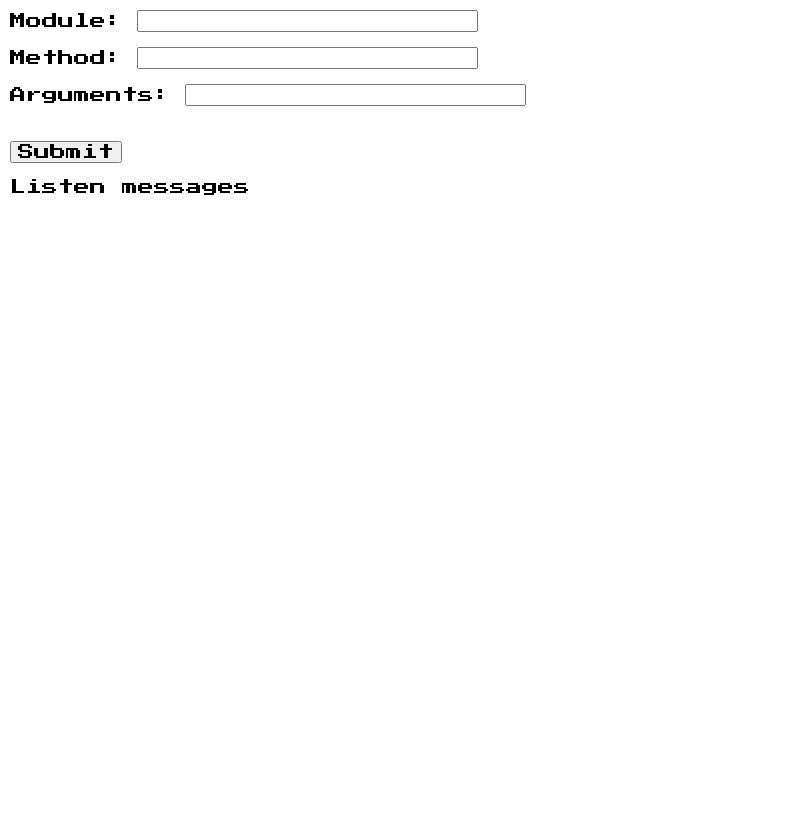
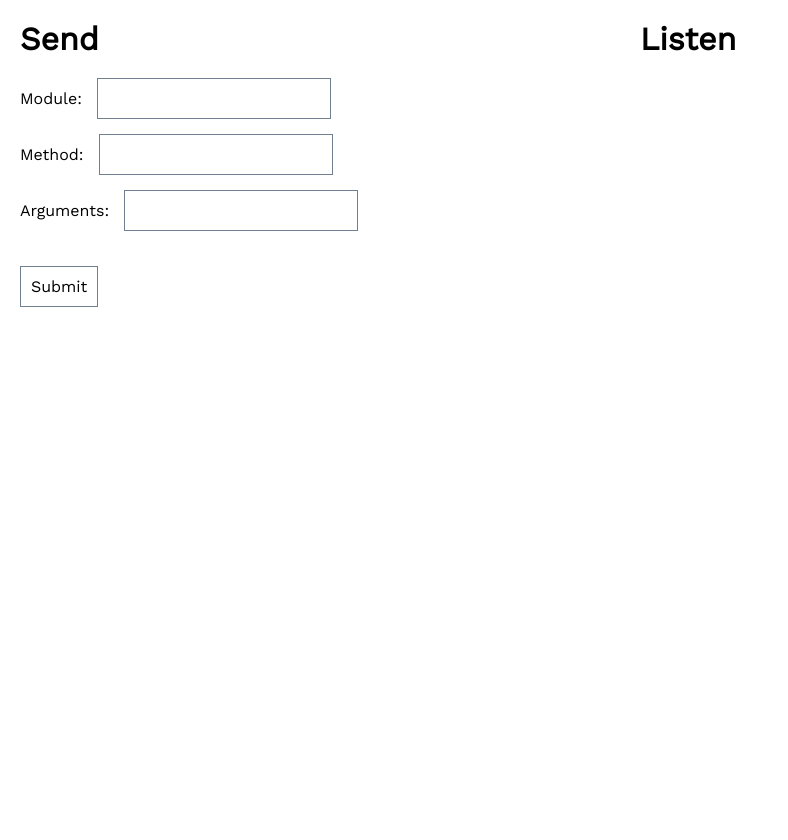
Before and after one commit to TJREVERB/groundstation, a Flask app: page / in a window 1280 px wide. Shown: the whole page, without its empty margins (0-788 px from the left). Before the commit the page ends 195 px from the top, so only its background shows below. Run offline with Flask 2, Linux system fonts and the light colour scheme.

Commit message:
Split CSS into separate file, vastly improve styling

```diff
--- a/functions.py
+++ b/functions.py
@@ -94,43 +94,50 @@ def generate_checksum(body: str):
     logger.debug('CHECKOUT :' + chr(sum1) + ";")
     return chr(sum1)
 
+
 class listen_class:
     def __init__(self, listenList):
         self.messageList = listenList
-        #self.messageList.append(messageList)
+        # self.messageList.append(messageList)
+
     def get_list(self):
         return self.messageList
+
     def reset_list(self):
         self.messageList = []
+
     def start_listen(self):
-        t1 = Thread(target = self.listen, args = ())
+        t1 = Thread(target=self.listen_test, args=())
         t1.daemon = True
         t1.start()
-    def listen_test(self):#FOR TESTING
+
+    def listen_test(self):  # FOR TESTING
         while True:
             message = input("What is your message?")
             self.messageList.append(message)
             print(self.messageList)
+
     def listen(self):
         UDP_IP = "127.0.0.1"
         RX_PORT = 5557
         while True:
-            msg_lstn = socket.socket(socket.AF_INET, socket.SOCK_DGRAM) # UDP
+            msg_lstn = socket.socket(socket.AF_INET, socket.SOCK_DGRAM)  # UDP
             msg_lstn.bind((UDP_IP, RX_PORT))
             ack, addr = msg_lstn.recvfrom(1024)
             #print (ack)
             time.sleep(1)
-            #REDUDANCY CHECK
+            # REDUDANCY CHECK
             if "to SATT4" in str(ack):
-                #getTime()
-                print ("RX: ", end="")
-                print (ack)
+                # getTime()
+                print("RX: ", end="")
+                print(ack)
                 self.messageList.append(ack)
-                #return(str(ack))
+                # return(str(ack))
             #print ("RX: " + get_time(), end="")
             #print (ack)
-            #print(ack)
-            #self.messageList.append(ack)
+            # print(ack)
+            # self.messageList.append(ack)
+
 
 '''def listen_list():
     if(len(messageList) > 0):
@@ -220,6 +227,7 @@ def get_listen_message():
 
 #Thread(target=listen, daemon=True).start()
 '''
+
 
 def in_module(module):
     # get_time()
@@ -326,13 +334,15 @@ def check_args(module, method, argList):
 
 
 def get_message(module, method, argList):
-    checksum = generate_checksum('TJ' + module + ',' + method + ',' + print_arg(argList))
+    checksum = generate_checksum(
+        'TJ' + module + ',' + method + ',' + print_arg(argList))
     msg = "TJ" + module + "," + method + "," + print_arg(argList) + checksum
     return (msg)
 
 
 def send(module, method, argList):  # ASSUMES EVERYTHING HAS BEEN CHECKED
-    checksum = generate_checksum('TJ' + module + ',' + method + ',' + print_arg(argList))
+    checksum = generate_checksum(
+        'TJ' + module + ',' + method + ',' + print_arg(argList))
     msg = "TJ" + module + "," + method + "," + print_arg(argList) + checksum
     try:  # Message successfully sent
         msg_snd = socket.socket(socket.AF_INET, socket.SOCK_DGRAM)
@@ -341,4 +351,4 @@ def send(module, method, argList):  # ASSUMES EVERYTHING HAS BEEN CHECKED
         return True
     except:
         return False
-#listen_list()
+# listen_list()
--- /dev/null
+++ b/static/style.css
@@ -0,0 +1,48 @@
+@import url('https://fonts.googleapis.com/css?family=Work+Sans&display=swap');
+
+body {
+    margin: 0;
+    padding: 20px;
+    height: 100vh;
+    overflow-x: hidden;
+}
+body,
+input {
+    font-family: 'Work Sans';
+    font-size: 16px;
+}
+input[type='text'] {
+    margin-left: 15px;
+    margin-bottom: 15px;
+    transition: all 0.3s ease-in;
+    padding: 10px;
+    border: 1px solid slategray;
+}
+input:focus {
+    border: 1px solid maroon;
+}
+
+button {
+    margin-top: 20px;
+    font-family: 'Work Sans';
+    font-size: 16px;
+    border: 1px solid slategray;
+    padding: 10px;
+    background-color: white;
+    transition: all 0.3s ease-in;
+    cursor: pointer;
+}
+button:hover {
+    border-color: maroon;
+    background-color: snow;
+}
+
+#app {
+    display: grid;
+    grid-template-columns: 50% 50%;
+}
+
+#app h1 {
+    margin-top: 0px;
+    margin-bottom: 20px;
+}
--- a/templates/index.html
+++ b/templates/index.html
@@ -1,43 +1,40 @@
 <!DOCTYPE html>
 <html>
-
     <head>
         <title>Front-end</title>
-    <style>
-        body {
-            margin: 0;
-            padding: 10px;
-        }
-
-        body,
-        input {
-            font-family: 'Press Start 2P';
-            font-size: 16px;
-        }
-
-        input[type='text'] {
-            margin-left: 15px;
-            margin-bottom: 15px;
-        }
-
-        button {
-            margin-top: 20px;
-            font-family: 'Press Start 2P';
-            font-size: 16px;
-        }
-    </style>
-    <link href="https://fonts.googleapis.com/css?family=Press+Start+2P&display=swap" rel="stylesheet">
+        <link rel="stylesheet" type="text/css" href="{{ url_for('static', filename='style.css') }}" />
     </head>
 
     <body>
+        <div id="app">
+            <div id="d-send">
+                <h1>Send</h1>
                 <form id="form">
                     <label for="module">Module:</label><input type="text" name="module" /><br />
                     <label for="method">Method:</label><input type="text" name="method" /><br />
                     <label for="args">Arguments:</label><input type="text" name="args" /><br />
                 </form>
-    <button onclick="submit()">Submit</button>
+                <button onclick="send()">Submit</button>
+            </div>
+            <div id="d-listen">
+                <h1>Listen</h1>
+                <p id="t-listen"></p>
+            </div>
+        </div>
         <script>
-        function submit() {
+            function listen() {
+                url = '/listen';
+                fetch(url)
+                    .then(res => res.json())
+                    .then(jsonData => {
+                        if (JSON.stringify(jsonData) != '[]') {
+                            document.getElementById('t-listen').textContent = JSON.stringify(jsonData);
+                        }
+                    });
+            }
+            setInterval(listen, 7500);
+
+            function send() {
                 let form = new FormData(document.getElementById('form'));
                 const url = '/send';
 
@@ -55,41 +52,14 @@
                 });
 
                 fetch(request)
-                .then(function (res) {
+                    .then(function(res) {
                         // Handle response we get from the API
                         console.log(res);
                     })
-                .catch(function (err) {
+                    .catch(function(err) {
                         console.log(err);
                     });
             }
         </script>
-    <p id="listen"> Listen messages</p>
-    <script>
-        function alertHi() {
-            url = "/listen";
-            fetch(url)
-                //.then(res => res.json())
-                //.then(jsonData => document.getElementById("listen").textContent = JSON.stringify(jsonData) + Math.random() * 10);
-                .then(res=>res.json())
-                .then((jsonData) => {
-                    if(JSON.stringify(jsonData) != "[]") {
-                        document.getElementById("listen").textContent = JSON.stringify(jsonData);
-                    }
-                })
-            /*fetch(url)
-                .then((jsonData) => {
-                    // Handle response we get from the API
-                    //const thing = JSON.res;
-                    document.getElementById("listen").textContent = JSON.stringify(jsonData) + Math.random() * 10;
-                    console.log(jsonData);
-                })
-                .catch(function (err) {
-                    console.log(err);
-                });*/
-        }
-        setInterval(alertHi, 7500);
-    </script>
     </body>
-
 </html>
```
Also changed, not shown: 1 other file. Lines whose indentation alone changed are shown as unchanged.
